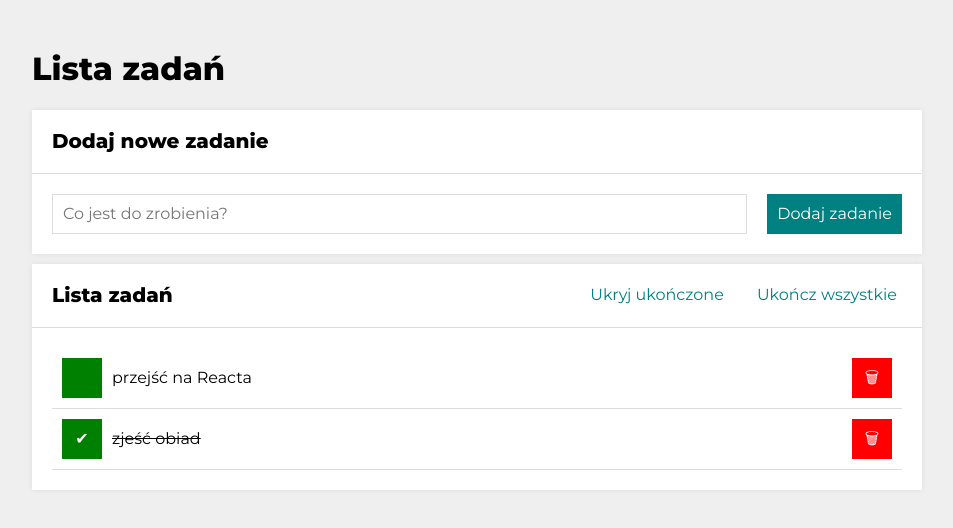
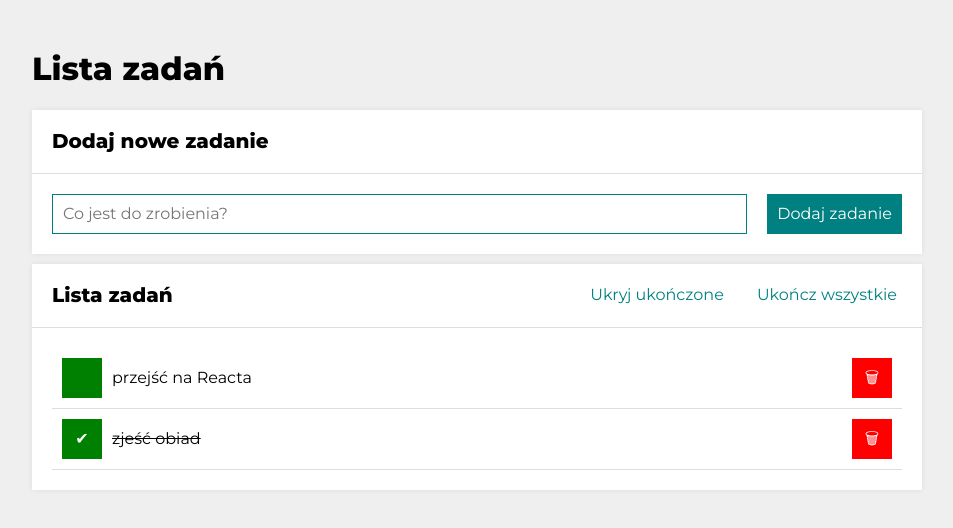
Before and after one commit to WerkaStrong/todo-list-react, a React (Create React App) app: page / in a window 1280 px wide. Shown: the top 528 px of the page, without its empty margins (163-1116 px from the left). Built offline with nearby package versions, Linux system fonts and the light colour scheme.

Commit message:
commit test

```diff
--- a/src/Form/style.css
+++ b/src/Form/style.css
@@ -6,7 +6,7 @@
 
 .form__input {
     padding: 10px;
-    border: 1px solid #ddd;
+    border: 1px solid teal;
 }
 
 .form__button {
```
